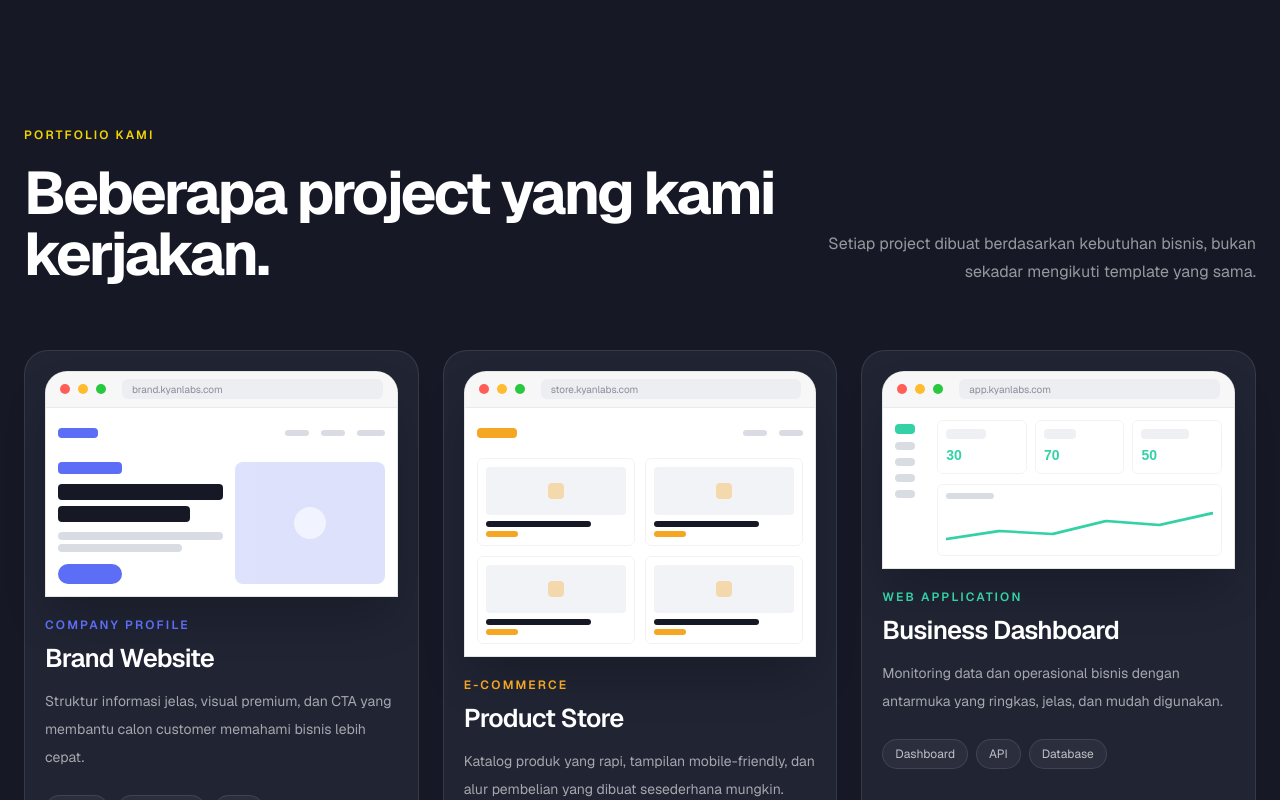
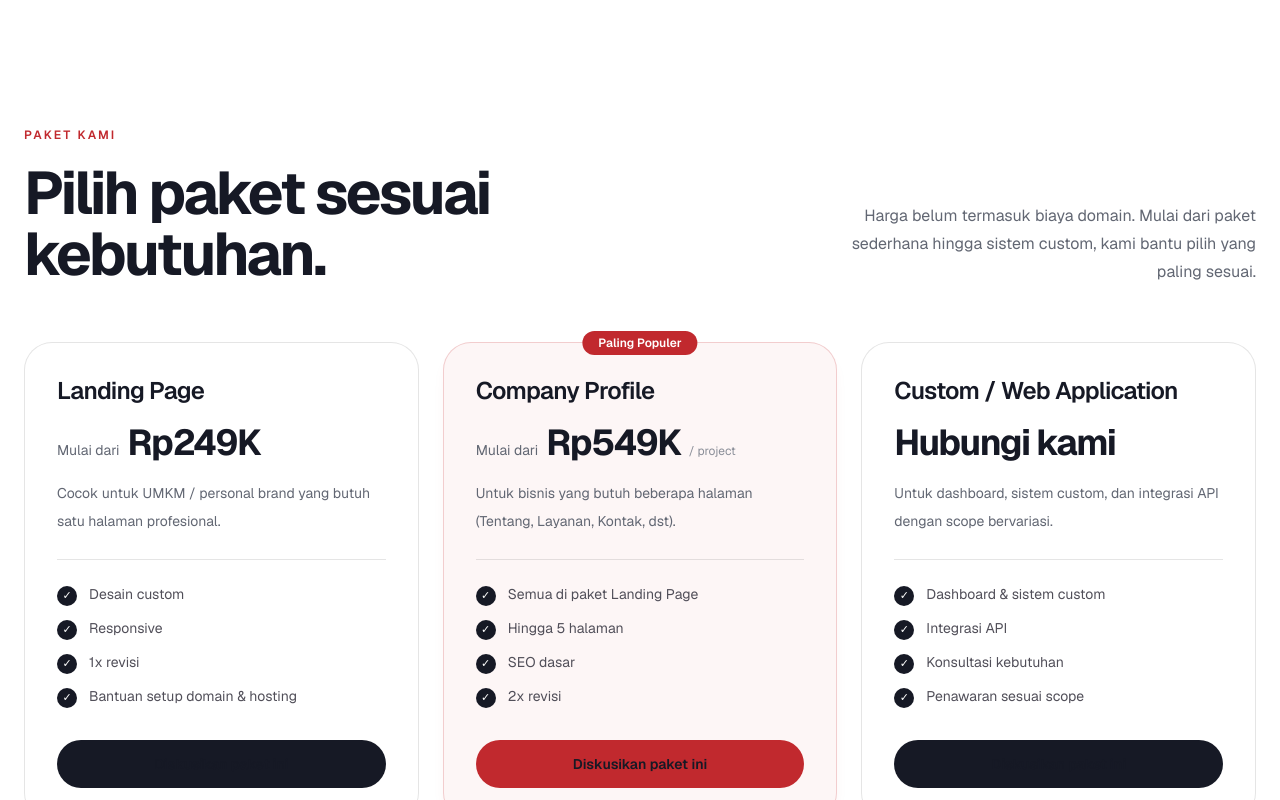
Before and after one commit to kianlabs/portfolioV2, a Next.js app: page / in a window 1280 px wide. Shown: the part 3240-4040 px from the top of the page. Built offline with nearby package versions, Linux system fonts and the light colour scheme; no server answers.

Commit message:
feat: add pricing section to homepage

```diff
--- a/app/page.tsx
+++ b/app/page.tsx
@@ -5,6 +5,7 @@ import Footer from "../components/Footer";
 import Hero from "../components/Hero";
 import Navbar from "../components/Navbar";
 import Portfolio from "../components/Portfolio";
+import Pricing from "../components/Pricing";
 import Process from "../components/Process";
 import Services from "../components/Services";
 import Trust from "../components/Trust";
@@ -19,6 +20,7 @@ export default function Home() {
         <Trust />
         <About />
         <Services />
+        <Pricing />
         <Portfolio />
         <Process />
         <FAQ />
--- /dev/null
+++ b/components/Pricing.tsx
@@ -0,0 +1,143 @@
+const packages = [
+  {
+    name: "Landing Page",
+    price: "Rp249K",
+    priceLabel: "Mulai dari",
+    audience:
+      "Cocok untuk UMKM / personal brand yang butuh satu halaman profesional.",
+    features: [
+      "Desain custom",
+      "Responsive",
+      "1x revisi",
+      "Bantuan setup domain & hosting",
+    ],
+    popular: false,
+  },
+  {
+    name: "Company Profile",
+    price: "Rp549K",
+    priceLabel: "Mulai dari",
+    audience:
+      "Untuk bisnis yang butuh beberapa halaman (Tentang, Layanan, Kontak, dst).",
+    features: [
+      "Semua di paket Landing Page",
+      "Hingga 5 halaman",
+      "SEO dasar",
+      "2x revisi",
+    ],
+    popular: true,
+  },
+  {
+    name: "Custom / Web Application",
+    price: "Hubungi kami",
+    priceLabel: null,
+    audience:
+      "Untuk dashboard, sistem custom, dan integrasi API dengan scope bervariasi.",
+    features: [
+      "Dashboard & sistem custom",
+      "Integrasi API",
+      "Konsultasi kebutuhan",
+      "Penawaran sesuai scope",
+    ],
+    popular: false,
+  },
+];
+
+export default function Pricing() {
+  return (
+    <section
+      id="paket"
+      className="bg-white px-6 py-28 lg:py-36"
+    >
+      <div className="mx-auto max-w-7xl">
+        <div className="flex flex-col gap-8 lg:flex-row lg:items-end lg:justify-between">
+          <div>
+            <p className="text-xs font-semibold uppercase tracking-[0.18em] text-[#C1292E]">
+              Paket Kami
+            </p>
+
+            <h2 className="mt-5 max-w-3xl text-4xl font-bold leading-[1.02] tracking-[-0.045em] sm:text-5xl lg:text-6xl">
+              Pilih paket sesuai kebutuhan.
+            </h2>
+          </div>
+
+          <p className="max-w-md text-base leading-7 text-[#626773] lg:text-right">
+            Harga belum termasuk biaya domain. Mulai dari paket
+            sederhana hingga sistem custom, kami bantu pilih yang
+            paling sesuai.
+          </p>
+        </div>
+
+        <div className="mt-14 grid gap-6 md:grid-cols-2 lg:grid-cols-3 lg:items-stretch">
+          {packages.map((pkg) => (
+            <article
+              key={pkg.name}
+              className={`relative flex flex-col rounded-[28px] border p-8 ${
+                pkg.popular
+                  ? "border-[#C1292E]/20 bg-[#FDF6F6] shadow-lg shadow-[#C1292E]/5"
+                  : "border-black/10 bg-white"
+              }`}
+            >
+              {pkg.popular && (
+                <span className="absolute -top-3 left-1/2 -translate-x-1/2 whitespace-nowrap rounded-full bg-[#C1292E] px-4 py-1 text-xs font-semibold text-white">
+                  Paling Populer
+                </span>
+              )}
+
+              <h3 className="text-2xl font-semibold tracking-[-0.03em] text-[#161925]">
+                {pkg.name}
+              </h3>
+
+              <div className="mt-4 flex items-baseline gap-2">
+                {pkg.priceLabel && (
+                  <span className="text-sm text-[#626773]">
+                    {pkg.priceLabel}
+                  </span>
+                )}
+                <span className="text-4xl font-bold tracking-[-0.04em] text-[#161925]">
+                  {pkg.price}
+                </span>
+                {pkg.name === "Company Profile" && (
+                  <span className="text-xs text-[#8A8E98]">
+                    / project
+                  </span>
+                )}
+              </div>
+
+              <p className="mt-4 text-sm leading-7 text-[#626773]">
+                {pkg.audience}
+              </p>
+
+              <div className="my-6 h-px bg-black/10" />
+
+              <ul className="space-y-3">
+                {pkg.features.map((feature) => (
+                  <li
+                    key={feature}
+                    className="flex items-start gap-3 text-sm text-[#514f59]"
+                  >
+                    <span className="mt-0.5 flex h-5 w-5 shrink-0 items-center justify-center rounded-full bg-[#161925] text-white">
+                      <span className="text-[11px]">✓</span>
+                    </span>
+                    {feature}
+                  </li>
+                ))}
+              </ul>
+
+              <a
+                href="#kontak"
+                className={`mt-8 inline-flex items-center justify-center rounded-full px-6 py-3.5 text-sm font-semibold transition hover:-translate-y-0.5 ${
+                  pkg.popular
+                    ? "bg-[#C1292E] text-white hover:bg-[#A52025]"
+                    : "bg-[#161925] text-white hover:bg-[#235789]"
+                }`}
+              >
+                Diskusikan paket ini
+              </a>
+            </article>
+          ))}
+        </div>
+      </div>
+    </section>
+  );
+}
```
